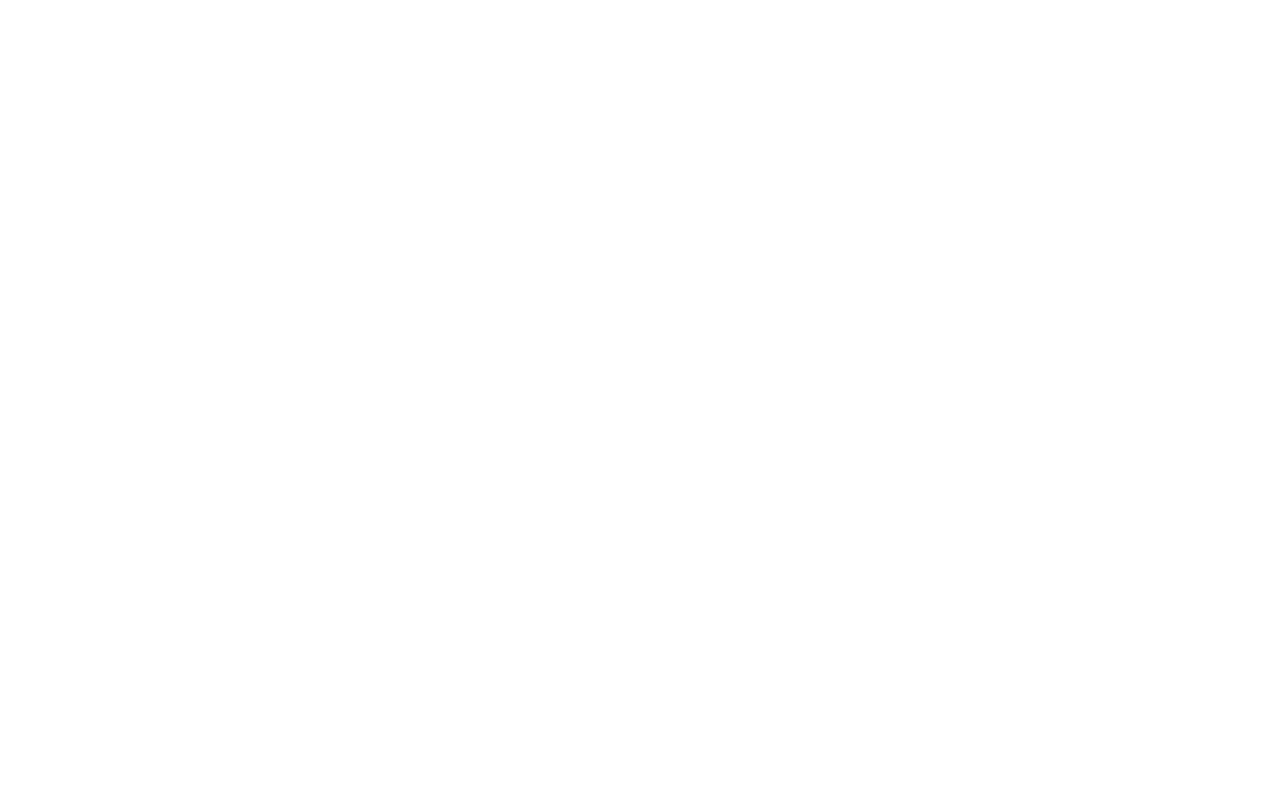
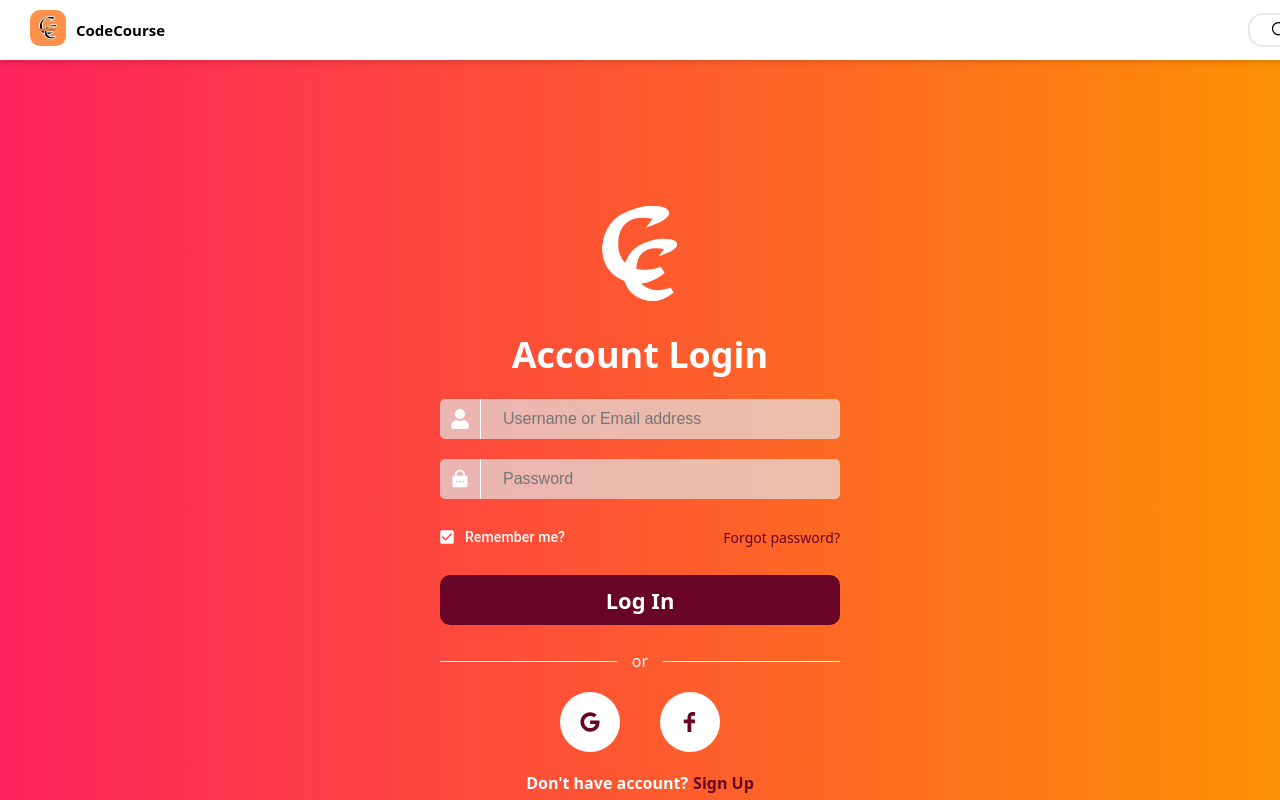
Before and after one commit to PhuongGhost1/Internship, a React (Vite) app in the folder FE/: page /login in a window 1280 px wide. Before the commit this address had no page. Shown: the top 800 px of the page. Built offline with nearby package versions, Linux system fonts and the light colour scheme.

Commit message:
design login page

```diff
--- a/FE/src/App.css
+++ b/FE/src/App.css
@@ -6,3 +6,7 @@
 #root {
   padding-top: 60px;
 }
+
+.no-scroll {
+  overflow: hidden;
+}
--- a/FE/src/App.jsx
+++ b/FE/src/App.jsx
@@ -2,7 +2,9 @@
 import { BrowserRouter, Routes, Route } from "react-router-dom";
 
 import Home from './pages/Home/Home'
-import CourseDetail from './pages/CourseDetail/CourseDetail';
+import CourseDetail from './pages/UserPage/CourseDetail/CourseDetail';
+import LoginPage from './pages/AuthPage/LoginPage/LoginPage';
+import RegisterPage from './pages/AuthPage/RegisterPage/RegisterPage';
 
 function App() {
   return (
@@ -10,6 +12,8 @@
       <Routes>
         <Route path="/">
           <Route index element={<Home />} />
+          <Route path='login' element={<LoginPage />} />
+          <Route path='signup' element={<RegisterPage />} />
           <Route path='course' element={<CourseDetail />} />
         </Route>
       </Routes>
--- a/FE/src/components/Header/Header.jsx
+++ b/FE/src/components/Header/Header.jsx
@@ -59,8 +59,8 @@
                         <div className="cancel-btn" onClick={handleCancelBtn}>CANCEL</div>
                     ) : (
                         <React.Fragment>
-                            <a href="" className="login">Log in</a>
-                            <a href="" className="signup">Sign Up</a>
+                            <a href="/login" className="login">Log in</a>
+                            <a href="/signup" className="signup">Sign Up</a>
                         </React.Fragment>
                     )}
                 </div>
--- a/FE/src/index.css
+++ b/FE/src/index.css
@@ -5,6 +5,8 @@
   --deep-slate-gray: rgb(24, 24, 33);
   --green: rgb(89, 226, 47);
   --matte-gray: #bbbbbb;
+  --dark-pink: rgb(104, 4, 38);
+  --light-pink: rgb(143, 4, 50);
 
   font-family: system-ui, "Segoe UI", Roboto, Helvetica, Arial, sans-serif, "Apple Color Emoji", "Segoe UI Emoji", "Segoe UI Symbol";
   font-weight: 500;
--- /dev/null
+++ b/FE/src/pages/AuthPage/LoginPage/LoginPage.css
@@ -0,0 +1,188 @@
+#log-in .log-in-container {
+    height: 1020px;
+    background-image: linear-gradient(to right, rgb(253, 34, 92), rgb(253, 144, 4));
+    display: flex;
+    flex-direction: column;
+    align-items: center;
+    padding: 120px 0;
+}
+
+#log-in .log-in-container .logo {
+    width: 150px;
+}
+
+#log-in .log-in-container .title {
+    color: white;
+    font-size: 36px;
+    font-weight: 600;
+}
+
+#log-in .bar {
+    display: flex;
+    background-color: rgba(228, 228, 228, 0.699);
+    margin: 20px 0;
+    height: 40px;
+    width: 400px;
+    border-radius: 5px;
+}
+
+#log-in .bar .logo-container {
+    width: 40px;
+    border-right: 1px solid white;
+    display: flex;
+    justify-content: center;
+    align-items: center;
+}
+
+#log-in .bar .logo-container svg {
+    font-size: 20px;
+    color: white;
+}
+
+#log-in .bar input {
+    background-color: rgba(0, 0, 0, 0);
+    outline: none;
+    border: 0px;
+    flex: 1;
+    margin-left: 20px;
+    font-size: 16px;
+    color: var(--deep-slate-gray);
+}
+
+#log-in .login-form .action-btn {
+    display: flex;
+    align-items: center;
+}
+
+#log-in .login-form .action-btn label {
+    width: fit-content;
+}
+
+#log-in .login-form .action-btn .MuiTypography-root {
+    font-size: 14px;
+    font-weight: 500;
+    color: white;
+}
+
+#log-in .login-form .action-btn .MuiSvgIcon-root {
+    color: white;
+}
+
+#log-in .login-form .action-btn .forgot-password-container {
+    flex: 1;
+    display: flex;
+    justify-content: flex-end;
+}
+
+#log-in .login-form .action-btn .forgot-password-container span {
+    font-size: 14px;
+    font-weight: 500;
+    color: var(--dark-pink);
+    cursor: pointer;
+}
+
+#log-in .login-form .action-btn .forgot-password-container span:hover {
+    color: var(--light-pink);
+}
+
+#log-in .login-form .login-btn {
+    background-color: var(--dark-pink);
+    flex: 1;
+    color: white;
+    font-size: 22px;
+    display: flex;
+    justify-content: center;
+    align-items: center;
+    padding: 10px 0;
+    border-radius: 10px;
+    cursor: pointer;
+    margin-top: 20px;
+    font-weight: 600;
+}
+
+#log-in .login-form .login-btn:hover {
+    background-color: var(--light-pink);
+}
+
+#log-in .login-form .or-title {
+    display: flex;
+    flex: 1;
+    align-items: center;
+    justify-content: center;
+    margin-top: 25px;
+}
+
+#log-in .login-form .or-title::before {
+    content: '';
+    width: 100%;
+    height: 1px;
+    background-color: white;
+}
+
+#log-in .login-form .or-title::after {
+    content: '';
+    width: 100%;
+    height: 1px;
+    background-color: white;
+}
+
+#log-in .login-form .or-title span {
+    color: white;
+    margin: 0 15px;
+    font-size: 16px;
+}
+
+#log-in .login-form .facebook-google {
+    display: flex;
+    justify-content: center;
+    margin-top: 20px;
+}
+
+#log-in .login-form .btn {
+    width: 60px;
+    height: 60px;
+    border-radius: 50%;
+    background-color: white;
+    display: flex;
+    align-items: center;
+    justify-content: center;
+    margin: 0 20px;
+    cursor: pointer;
+}
+
+#log-in .login-form .btn svg {
+    color: var(--dark-pink);
+    font-size: 30px;
+}
+
+#log-in .login-form .google.btn svg {
+    font-size: 20px;
+}
+
+#log-in .login-form .btn:hover {
+    background-color: var(--dark-pink);
+}
+
+#log-in .login-form .btn:hover svg {
+    color: white;
+}
+
+#log-in .login-form .ask-cr {
+    display: flex;
+    justify-content: center;
+    margin-top: 20px;
+}
+
+#log-in .login-form .ask-cr .title-ask {
+    color: white;
+    font-size: 16px;
+    font-weight: 600;
+}
+
+#log-in .login-form .ask-cr .sign-up-btn {
+    color: var(--dark-pink);
+    font-size: 16px;
+    margin-left: 5px;
+    font-weight: 600;
+    cursor: pointer;
+}
--- /dev/null
+++ b/FE/src/pages/AuthPage/LoginPage/LoginPage.jsx
@@ -0,0 +1,69 @@
+import React, { useEffect } from "react";
+import './LoginPage.css';
+import Header from "../../../components/Header/Header";
+
+import Logo_White from "../../../assets/Logo_White.png";
+import { FaUser } from "react-icons/fa";
+import { RiLockPasswordFill } from "react-icons/ri";
+import FormGroup from '@mui/material/FormGroup';
+import FormControlLabel from '@mui/material/FormControlLabel';
+import Checkbox from '@mui/material/Checkbox';
+import { TiSocialFacebook } from "react-icons/ti";
+import { FaGoogle } from "react-icons/fa";
+
+
+
+export default function LoginPage() {
+    useEffect(() => {
+        document.body.classList.add('no-scroll');
+    }, [])
+    return (
+        <div id="log-in">
+            <Header />
+            <div className="log-in-container">
+                <img src={Logo_White} alt="" className="logo" />
+                <p className="title">Account Login</p>
+                <div className="login-form">
+                    <div className="email bar">
+                        <div className="logo-container">
+                            <FaUser />
+                        </div>
+                        <input type="text" placeholder="Username or Email address" />
+                    </div>
+                    <div className="password bar">
+                        <div className="logo-container">
+                            <RiLockPasswordFill />
+                        </div>
+                        <input type="password" placeholder="Password" />
+                    </div>
+                    <div className="action-btn">
+                        <FormGroup>
+                            <FormControlLabel control={<Checkbox defaultChecked />} label="Remember me?" />
+                        </FormGroup>
+                        <div className="forgot-password-container">
+                            <span>Forgot password?</span>
+                        </div>
+                    </div>
+                    <div className="login-btn">
+                        Log In
+                    </div>
+                    <div className="or-title">
+                        <span>or</span>
+                    </div>
+                    <div className="facebook-google">
+                        <div className="google btn">
+                            <FaGoogle />
+                        </div>
+                        <div className="facebook btn">
+                            <TiSocialFacebook />
+                        </div>
+                    </div>
+                    <div className="ask-cr">
+                        <span className="title-ask">Don't have account?</span>
+                        <span className="sign-up-btn">Sign Up</span>
+                    </div>
+                </div>
+            </div>
+        </div>
+    )
+}
--- /dev/null
+++ b/FE/src/pages/AuthPage/RegisterPage/RegisterPage.css
@@ -0,0 +1,30 @@
+#register {
+    padding-top: 80px;
+    display: flex;
+    flex-direction: column;
+    align-items: center;
+}
+
+#register .progress-bar {
+    display: flex;
+    width: 600px;
+}
+
+#register .progress-bar .step-container {
+    flex: 1;
+    display: flex;
+    flex-direction: column;
+    align-items: center;
+}
+
+#register .progress-bar .step-container .step {
+    width: 40px;
+    height: 40px;
+    border-radius: 50%;
+    border: 2px solid var(--deep-slate-gray);
+    display: flex;
+    justify-content: center;
+    align-items: center;
+    font-size: 15px;
+    font-weight: 600;
+}
--- /dev/null
+++ b/FE/src/pages/AuthPage/RegisterPage/RegisterPage.jsx
@@ -0,0 +1,43 @@
+import React, { useEffect } from "react";
+import './RegisterPage.css';
+
+import Header from "../../../components/Header/Header";
+
+import Logo_White from "../../../assets/Logo_White.png";
+import { FaUser } from "react-icons/fa";
+import { RiLockPasswordFill } from "react-icons/ri";
+import FormGroup from '@mui/material/FormGroup';
+import FormControlLabel from '@mui/material/FormControlLabel';
+import Checkbox from '@mui/material/Checkbox';
+import { TiSocialFacebook } from "react-icons/ti";
+import { FaGoogle } from "react-icons/fa";
+
+
+export default function RegisterPage() {
+    useEffect(() => {
+        document.body.classList.add('no-scroll');
+    }, [])
+    return (
+        <div id="register">
+            <Header />
+            <diiv className="progress-bar">
+                <div className="1 step-container">
+                    <div className="step">1</div>
+                    <p>Enter Email</p>
+                </div>
+                <div className="2 step-container">
+                    <div className="step">2</div>
+                    <p>Email Authentication</p>
+                </div>
+                <div className="3 step-container">
+                    <div className="step">3</div>
+                    <p>Enter Password</p>
+                </div>
+                <div className="4 step-container">
+                    <div className="step">4</div>
+                    <p>Successful</p>
+                </div>
+            </diiv>
+        </div>
+    )
+}
```
Also changed, not shown: FE/src/assets/Logo_White.png (added), FE/src/pages/AuthPage/ForgotPasswordPage/ForgotPasswordPage.css (added), FE/src/pages/AuthPage/ForgotPasswordPage/ForgotPasswordPage.jsx (added), FE/src/pages/UserPage/CourseDetail/CourseDetail.css (added), FE/src/pages/UserPage/CourseDetail/CourseDetail.jsx (renamed from FE/src/pages/CourseDetail/CourseDetail.jsx).
